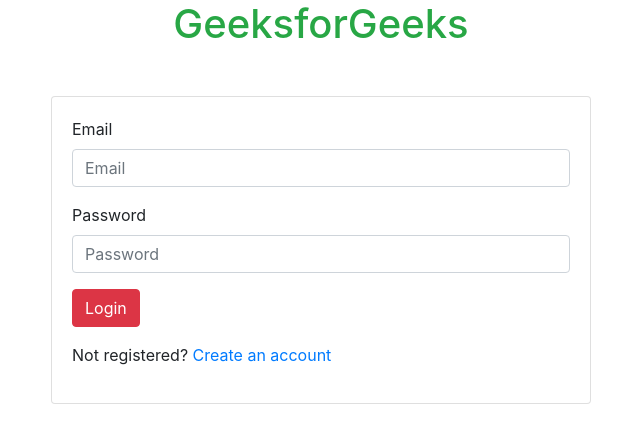
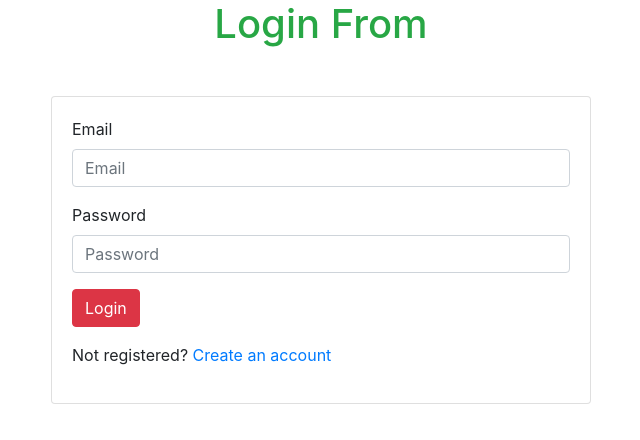
Before and after one commit to Sovanvichka/Login_form, a plain HTML site: page index.html in a window 1280 px wide. Shown: the whole page, without its empty margins (319-959 px from the left). Drawn offline with nearby package versions, Linux system fonts and the light colour scheme.

Commit message:
ti2 commit

```diff
--- a/index.html
+++ b/index.html
@@ -15,7 +15,7 @@
 
 <body>
     <h1 class="text-success text-center">
-        GeeksforGeeks
+        Login From
     </h1>
     <div class="container mt-5">
         <div class="row justify-content-center">
```
